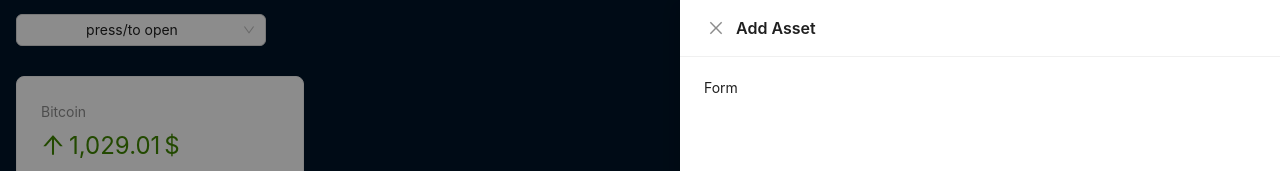
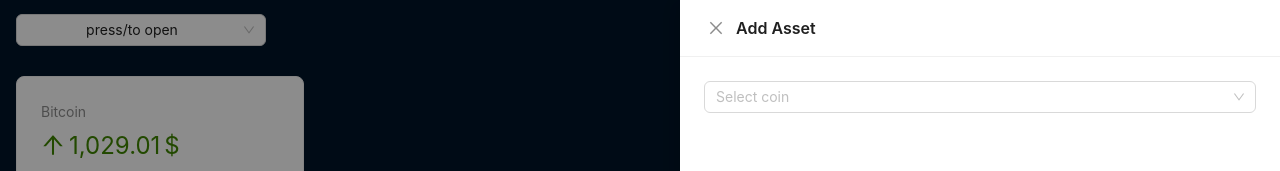
Before and after one commit to micromoleckula/8.-React-crypto-app, a React (Vite) app: page / in a window 1280 px wide. Both pictures are taken after a click on the button "Add asset". Shown: the top 171 px of the page. Built offline with nearby package versions, Linux system fonts and the light colour scheme.

Commit message:
add select

```diff
--- a/src/components/AddAssetForm.jsx
+++ b/src/components/AddAssetForm.jsx
@@ -1,3 +1,32 @@
+import {Select, Space} from 'antd'
+import { useState } from "react";
+import { useCrypto } from '../context/crypto-context';
+
 export default function AddAssetForm() {
+  const {crypto} = useCrypto()
+  const [coin, setCoin] = useState(null)
+
+  if (!coin) {
+    return (
+      <Select
+        style={{
+          width: '100%',
+        }}
+        onSelect={(v) => setCoin(crypto.find((c) => c.id == v))}
+        placeholder="Select coin"
+        options={crypto.map(coin => ({
+          label: coin.name,
+          value: coin.id,
+          icon: coin.icon,
+        }))}
+        optionRender={(option) => (
+          <Space>
+            <img style={{width: 20}} src={option.data.icon} alt={option.data.label} />{' '}
+            {option.data.label}
+          </Space>
+        )}
+      />
+    )
+  }
   return <form>Form</form>
 }
```
